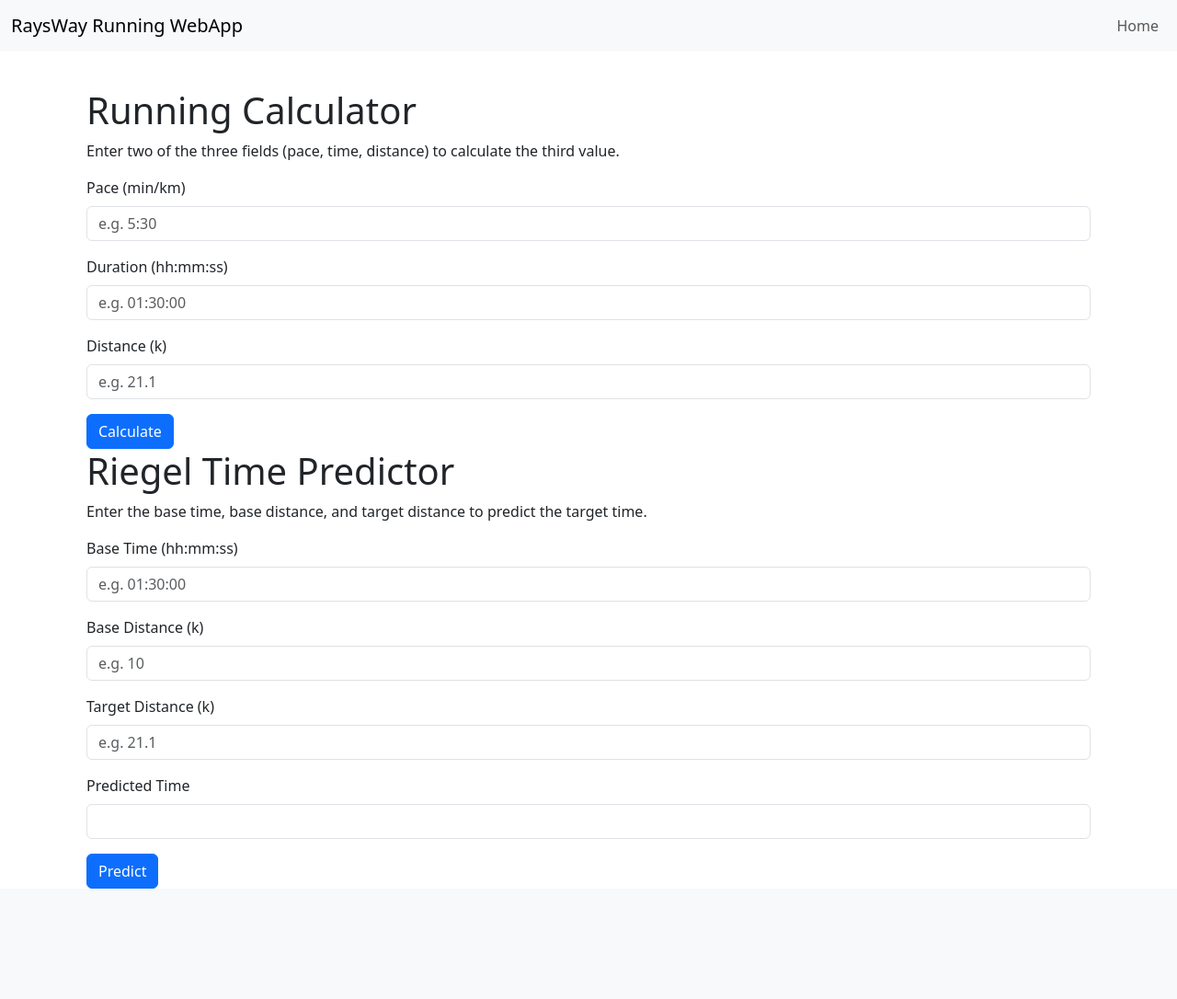
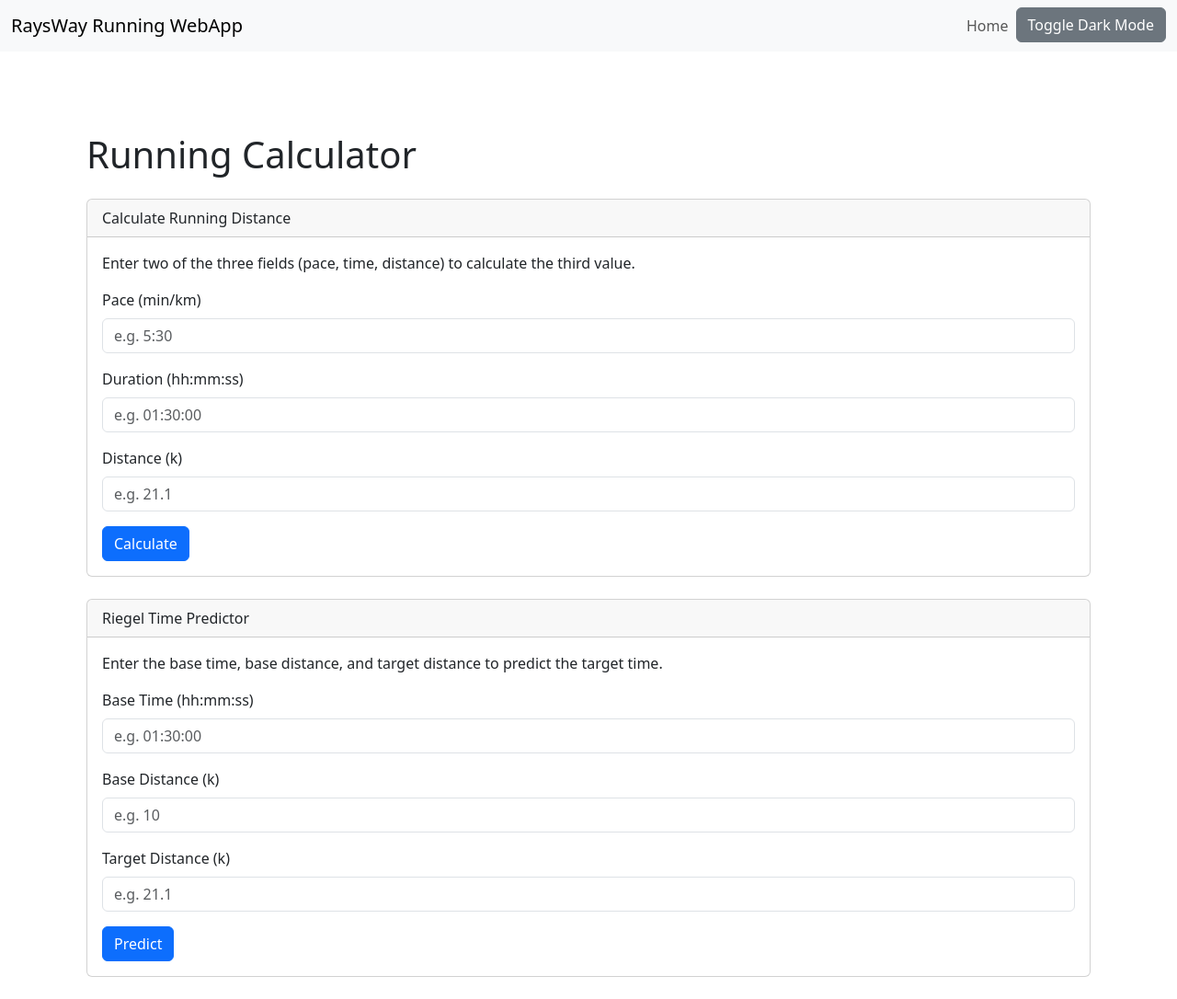
Before and after one commit to ifiwasu/running_pace_calculator, a Flask app: page / in a window 1280 px wide. Shown: the whole page at 92% size. Before the commit the page ends 966 px from the top, so only its background shows below. Run offline with Flask 3, Linux system fonts and the light colour scheme.

Commit message:
added riegel adjustments

```diff
--- a/app/forms.py
+++ b/app/forms.py
@@ -29,4 +29,3 @@ class RiegelForm(FlaskForm):
     base_distance = StringField('Base Distance (k)', validators=[DataRequired()])
     target_distance = StringField('Target Distance (k)', validators=[DataRequired()])
     submit = SubmitField('Predict time')
-    result = StringField('Predicted Time', render_kw={'readonly': True})
--- a/app/routes.py
+++ b/app/routes.py
@@ -1,4 +1,4 @@
-from flask import Blueprint, render_template
+from flask import Blueprint, render_template, request
 from app.forms import RunningForm, RiegelForm
 from app.helper import calculate_distance, calculate_pace, calculate_time, riegel_time_predictor
 
@@ -8,28 +8,28 @@ main = Blueprint('main', __name__)
 def home():
     form = RunningForm()
     form_riegel = RiegelForm()
+    riegel_result = None
 
-    if form.validate_on_submit():
-        pace = form.pace.data
-        time = form.time.data
-        distance = form.distance.data
+    if request.method == 'POST':
+        if 'submit_running' in request.form and form.validate_on_submit():
+            pace = form.pace.data
+            time = form.time.data
+            distance = form.distance.data
 
-        if not distance:
-            result = calculate_distance(pace, time)
-            form.distance.data = result
-        elif not time:
-            result = calculate_time(pace, distance)
-            form.time.data = result
-        elif not pace:
-            result = calculate_pace(time, distance)
-            form.pace.data = result
+            if not distance:
+                result = calculate_distance(pace, time)
+                form.distance.data = result
+            elif not time:
+                result = calculate_time(pace, distance)
+                form.time.data = result
+            elif not pace:
+                result = calculate_pace(time, distance)
+                form.pace.data = result
 
-    if form_riegel.validate_on_submit():
-        base_time = form_riegel.base_time.data
-        base_distance = form_riegel.base_distance.data
-        target_distance = form_riegel.target_distance.data
+        elif 'submit_riegel' in request.form and form_riegel.validate_on_submit():
+            base_time = form_riegel.base_time.data
+            base_distance = form_riegel.base_distance.data
+            target_distance = form_riegel.target_distance.data
+            riegel_result = riegel_time_predictor(base_time, base_distance, target_distance)
 
-        result = riegel_time_predictor(base_time, base_distance, target_distance)
-        form_riegel.result.data = result
-
-    return render_template('home.html', form=form, form_riegel=form_riegel)
+    return render_template('home.html', form=form, form_riegel=form_riegel, riegel_result=riegel_result)
--- a/app/templates/base.html
+++ b/app/templates/base.html
@@ -19,11 +19,15 @@
             <ul class="navbar-nav">
                 <li class="nav-item">
                     <a class="nav-link" href="{{ url_for('main.home') }}">Home</a>
+                </li>
+                <li class="nav-item">
+                    <button id="dark-mode-toggle" class="btn btn-secondary">Toggle Dark Mode</button>
+                </li>
             </ul>
         </div>
     </nav>
 
-    <!-- Main content -->
+    <!-- Main content container with top margin and padding -->
     <div class="container mt-5 pt-5">
         {% block content %}
         {% endblock %}
@@ -31,5 +35,7 @@
 
     <!-- Bootstrap JS -->
     <script src="https://cdn.jsdelivr.net/npm/bootstrap@5.3.0/dist/js/bootstrap.bundle.min.js"></script>
+    <!-- Custom JS -->
+    <script src="{{ url_for('static', filename='js/dark-mode.js') }}"></script>
 </body>
 </html>
--- a/app/templates/home.html
+++ b/app/templates/home.html
@@ -1,10 +1,16 @@
 {% extends "base.html" %}
 {% block title %}
-    Calculate Running Distance
+    Running Calculator
 {% endblock %}
 {% block content %}
-    <div class="container">
-        <h1>Running Calculator</h1>
+    <div class="container mt-5">
+        <h1 class="mb-4">Running Calculator</h1>
+
+        <div class="card mb-4">
+            <div class="card-header">
+                Calculate Running Distance
+            </div>
+            <div class="card-body">
                 <p>Enter two of the three fields (pace, time, distance) to calculate the third value.</p>
                 <form method="POST" action="{{ url_for('main.home') }}">
                     {{ form.hidden_tag() }}
@@ -29,10 +35,16 @@
                             <div class="text-danger">{{ form.distance.errors[0] }}</div>
                         {% endif %}
                     </div>
-            <button type="submit" class="btn btn-primary">Calculate</button>
+                    <button type="submit" name="submit_running" class="btn btn-primary">Calculate</button>
                 </form>
+            </div>
+        </div>
 
-        <h1>Riegel Time Predictor</h1>
+        <div class="card mb-4">
+            <div class="card-header">
+                Riegel Time Predictor
+            </div>
+            <div class="card-body">
                 <p>Enter the base time, base distance, and target distance to predict the target time.</p>
                 <form method="POST" action="{{ url_for('main.home') }}">
                     {{ form_riegel.hidden_tag() }}
@@ -57,11 +69,20 @@
                             <div class="text-danger">{{ form_riegel.target_distance.errors[0] }}</div>
                         {% endif %}
                     </div>
-            <div class="mb-3">
-                {{ form_riegel.result.label(class="form-label") }}
-                {{ form_riegel.result(class="form-control", readonly=True) }}
-            </div>
-            <button type="submit" class="btn btn-primary">Predict</button>
+                    <button type="submit" name="submit_riegel" class="btn btn-primary">Predict</button>
                 </form>
             </div>
+        </div>
+
+        {% if riegel_result %}
+            <div class="card mb-4">
+                <div class="card-header">
+                    Predicted Time
+                </div>
+                <div class="card-body">
+                    <h2>{{ riegel_result }}</h2>
+                </div>
+            </div>
+        {% endif %}
+    </div>
 {% endblock %}
```
Also changed, not shown: 1 other file. Lines whose indentation alone changed are shown as unchanged.
